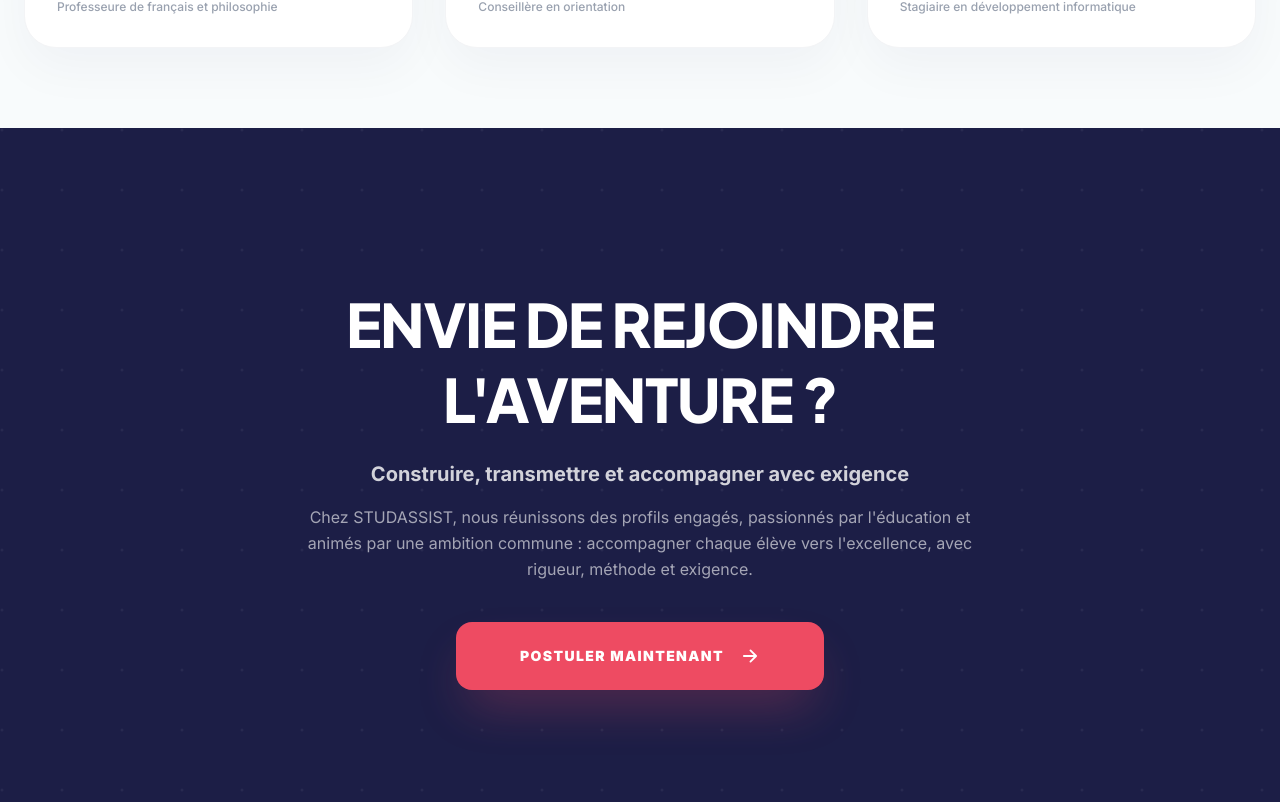
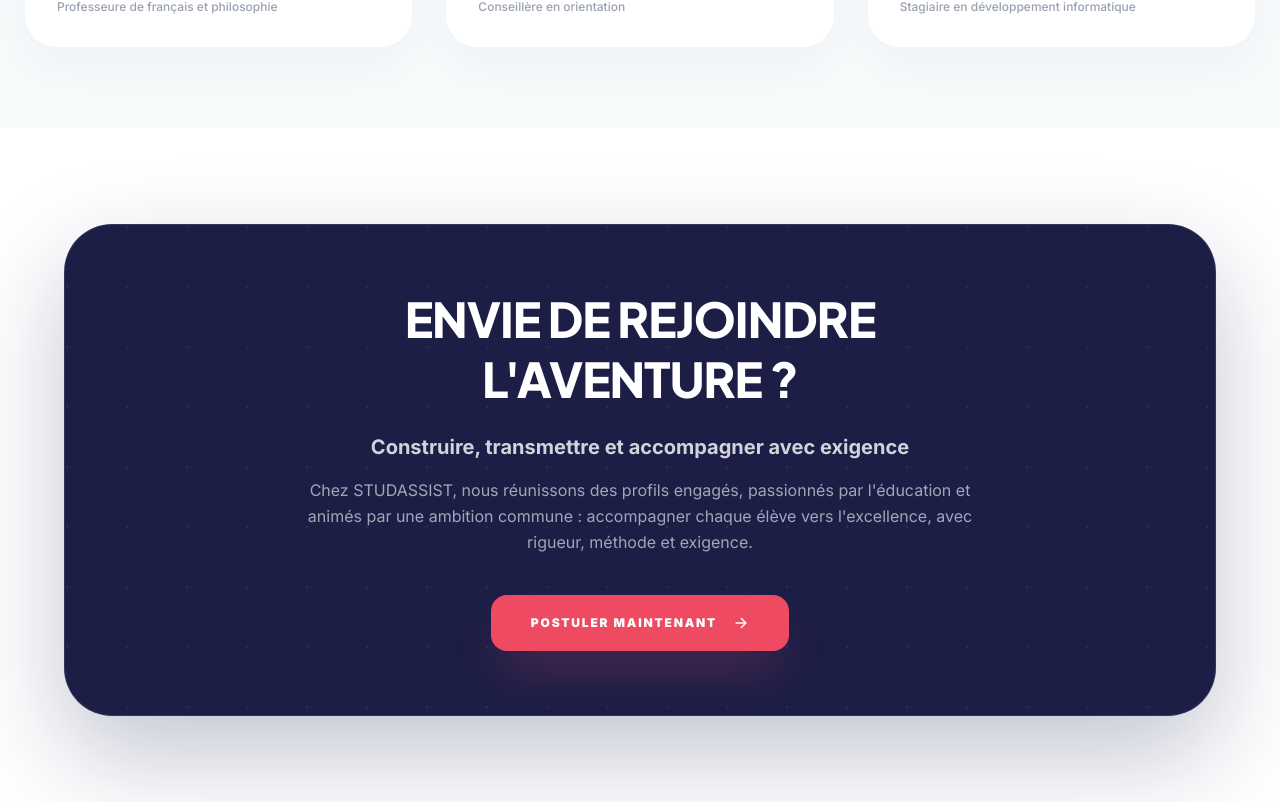
Before and after one commit to ybzholding-code/StudAssist, a React (Vite) app in the folder studassist-pro/: page /qui-sommes-nous in a window 1280 px wide. Shown: the part 7858-8660 px from the top of the page. Built offline with nearby package versions, Linux system fonts and the light colour scheme.

Commit message:
UI: Refactor QuiSommesNous CTA to 90% floating card layout

```diff
--- a/studassist-pro/src/pages/QuiSommesNous.tsx
+++ b/studassist-pro/src/pages/QuiSommesNous.tsx
@@ -772,22 +772,27 @@
       </section>
 
       {/* REJOIN SECTION */}
-      <section className="min-h-[calc(100vh-80px)] flex items-center py-10 lg:py-16 bg-brand-darkblue relative overflow-hidden">
-        <div className="absolute top-0 right-0 w-full h-full opacity-5 pointer-events-none">
+      <section className="py-16 lg:py-24 relative z-20 bg-white">
+        <div className="w-[95%] lg:w-[90%] max-w-7xl mx-auto">
+          <motion.div
+            initial={{ opacity: 0, scale: 0.98 }}
+            whileInView={{ opacity: 1, scale: 1 }}
+            viewport={{ once: true }}
+            className="bg-brand-darkblue rounded-[3rem] p-10 lg:p-16 flex flex-col items-center text-center text-white relative overflow-hidden shadow-[0_40px_100px_rgba(17,29,74,0.25)] border border-white/10"
+          >
+            <div className="absolute inset-0 opacity-5 pointer-events-none">
               <svg width="100%" height="100%">
-              <pattern id="pattern-final" x="0" y="0" width="60" height="60" patternUnits="userSpaceOnUse">
+                <pattern id="pattern-final-quisommesnous" x="0" y="0" width="60" height="60" patternUnits="userSpaceOnUse">
                   <circle cx="2" cy="2" r="1.5" fill="white" />
                 </pattern>
-              <rect width="100%" height="100%" fill="url(#pattern-final)" />
+                <rect width="100%" height="100%" fill="url(#pattern-final-quisommesnous)" />
               </svg>
             </div>
-        <div className="container mx-auto px-6 text-center relative z-10 w-full">
-          <motion.div
-            initial={{ opacity: 0, y: 20 }}
-            whileInView={{ opacity: 1, y: 0 }}
-            viewport={{ once: true }}
-          >
-            <h2 className="text-3xl sm:text-4xl lg:text-6xl font-black text-white mb-4 lg:mb-6 uppercase tracking-tighter leading-tight">Envie de rejoindre <br /> l'aventure ?</h2>
+
+            <div className="relative z-10 flex flex-col items-center">
+              <h2 className="text-3xl sm:text-4xl lg:text-5xl font-black text-white mb-4 lg:mb-6 uppercase tracking-tighter leading-tight">
+                Envie de rejoindre <br /> l'aventure ?
+              </h2>
               <p className="text-white/80 font-bold text-lg lg:text-xl mb-4 max-w-2xl mx-auto">
                 Construire, transmettre et accompagner avec exigence
               </p>
@@ -795,12 +800,13 @@
                 Chez STUDASSIST, nous réunissons des profils engagés, passionnés par l'éducation et animés par une ambition commune : accompagner chaque élève vers l'excellence, avec rigueur, méthode et exigence.
               </p>
               <Link
-              to="/contact"
-              className="bg-brand-red text-white px-16 py-6 rounded-2xl font-black uppercase tracking-widest text-sm hover:scale-105 transition-all shadow-2xl shadow-brand-red/30 group inline-flex items-center space-x-4"
+                to="/nous-rejoindre"
+                className="bg-brand-red text-white px-10 py-5 rounded-2xl font-black uppercase tracking-[0.15em] text-xs hover:scale-105 transition-all shadow-2xl shadow-brand-red/30 group inline-flex items-center space-x-4"
               >
                 <span>Postuler maintenant</span>
-              <ArrowRight size={20} className="group-hover:translate-x-2 transition-transform" />
+                <ArrowRight size={16} className="group-hover:translate-x-1 transition-transform" />
               </Link>
+            </div>
           </motion.div>
         </div>
       </section>
```
Lines whose indentation alone changed are shown as unchanged.
